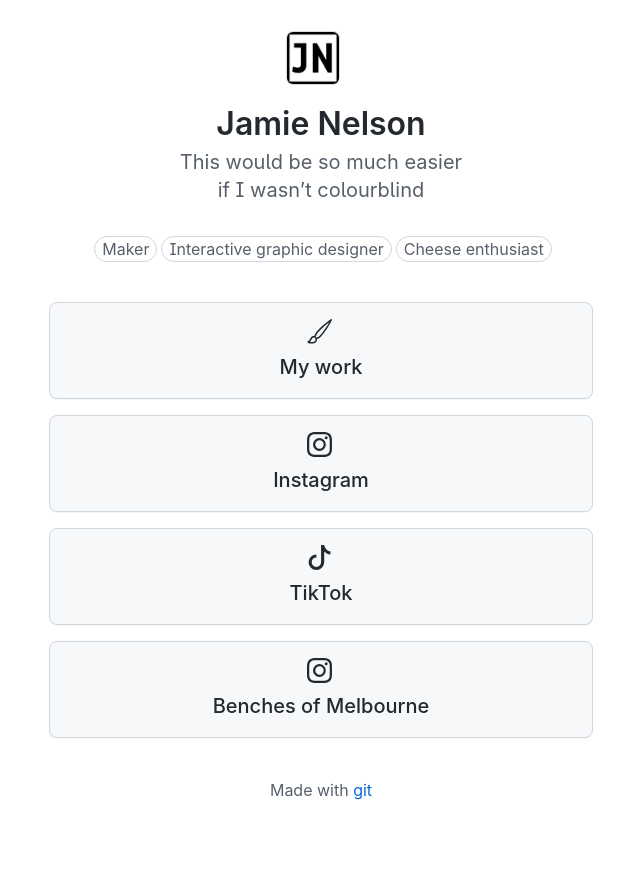
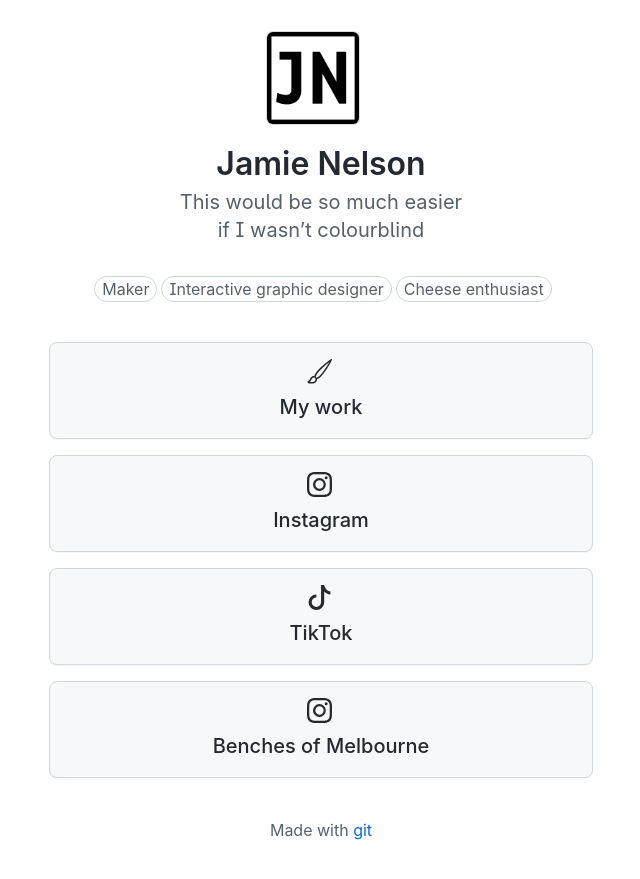
Before and after one commit to jmenelsn/bio, a Jekyll site: the page built from index.md, in a window 1280 px wide. Shown: the top 879 px of the page, without its empty margins (319-959 px from the left). Built offline with Jekyll 4.4.1, drawn with Linux system fonts in a browser that asks for light colours; our own code applies the rules of GitHub Pages for plain Markdown files.

Commit message:
Update profile.html

```diff
--- a/_includes/profile.html
+++ b/_includes/profile.html
@@ -2,7 +2,7 @@
     <h1 class="d-inline-block mt-3">
 
             <span class="pr-3"><img class="avatar text-center mb-3" alt="{{ page.avatar-alt-text }}"
-                    src="{{ page.avatar-url }}" width="52" height="52"></span>
+                    src="{{ page.avatar-url }}" width="92" height="92"></span>
 
         <span class="d-flex">
             <span class="">{{ page.avatar-name }}</span>
```
